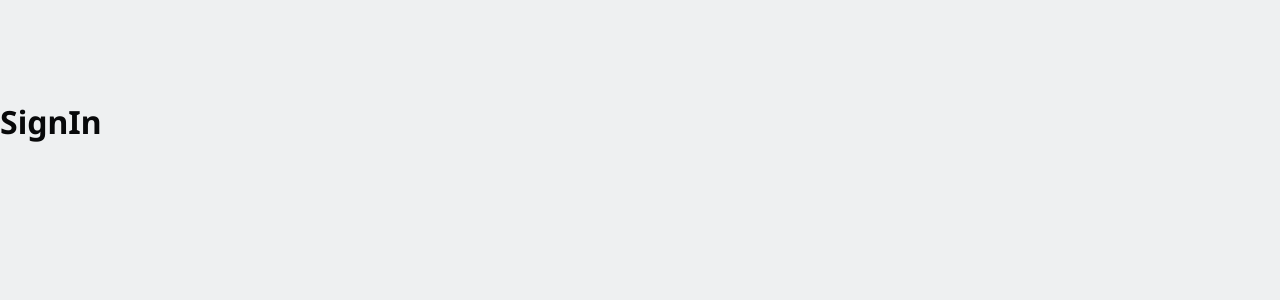
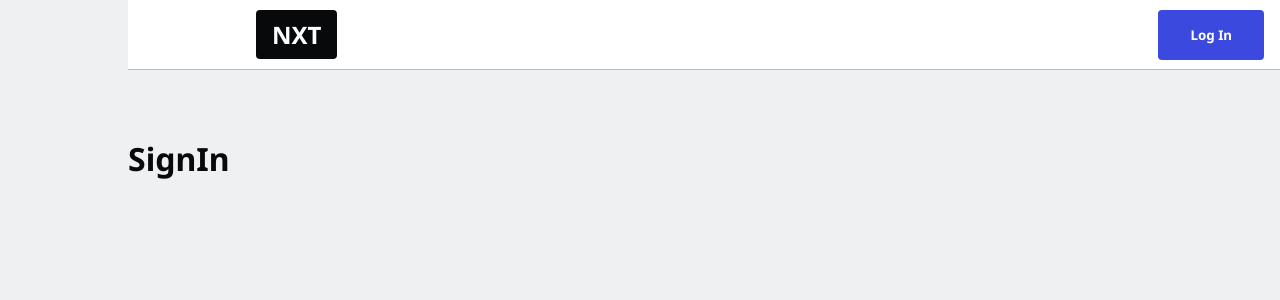
Before and after one commit to Chiradeep-Banik/Learning_React, a Next.js app in the folder project_3-fireship.io-course/: page /enter in a window 1280 px wide. Shown: the top 300 px of the page. Built offline with nearby package versions, Linux system fonts and the light colour scheme.

Commit message:
Adedd navbar and toaster to project

```diff
--- a/project_3-fireship.io-course/components/NavBar.tsx
+++ b/project_3-fireship.io-course/components/NavBar.tsx
@@ -1 +1,43 @@
-export default function NavBar() { };
+import Link from 'next/link';
+
+
+export default function NavBar({ user, userName }) {
+    // const user: User = {
+    //     photoUrl: ''
+    // };
+    // const userName: string = null;
+
+    return (
+        <nav className='navbar'>
+            <ul>
+                <li>
+                    <Link href='/'>
+                        <button className='btn-logo'>NXT</button>
+                    </Link>
+                </li>
+                {user && (
+                    <>
+                        <li className='push-left'>
+                            <Link href='/admin'>
+                                <button className="btn-blue">Write Posts</button>
+                            </Link>
+                        </li>
+                        <li>
+                            <Link href={`/${userName}`}>
+                                <img src={user?.photoUrl} />
+                            </Link>
+                        </li>
+                    </>
+                )}
+                {!user && (
+                    <li>
+                        <Link href='/enter'>
+                            <button className="btn-blue">Log In</button>
+                        </Link>
+                    </li>
+                )}
+            </ul>
+        </nav>
+    );
+
+};
--- a/project_3-fireship.io-course/package.json
+++ b/project_3-fireship.io-course/package.json
@@ -12,7 +12,8 @@
     "next": "12.0.4",
     "react": "17.0.2",
     "react-dom": "17.0.2",
-    "react-firebase-hooks": "^4.0.1"
+    "react-firebase-hooks": "^4.0.1",
+    "react-hot-toast": "^2.1.1"
   },
   "devDependencies": {
     "@types/node": "^16.11.7",
--- a/project_3-fireship.io-course/pages/_app.tsx
+++ b/project_3-fireship.io-course/pages/_app.tsx
@@ -1,7 +1,13 @@
-import '../styles/globals.css'
+import '../styles/globals.css';
+import { Toaster } from 'react-hot-toast';
 
 function MyApp({ Component, pageProps }) {
-  return <Component {...pageProps} />
+	return (
+		<div>
+			<Component {...pageProps} />
+			<Toaster />
+		</div>
+	);
 }
 
 export default MyApp
--- a/project_3-fireship.io-course/pages/enter.tsx
+++ b/project_3-fireship.io-course/pages/enter.tsx
@@ -1,5 +1,8 @@
+import NavBar from '../components/NavBar';
+
 let EnterPage = () => {
     return (<main>
+        <NavBar user='' userName='' />
         <h1>SignIn</h1>
     </main>);
 };
--- a/project_3-fireship.io-course/pages/index.tsx
+++ b/project_3-fireship.io-course/pages/index.tsx
@@ -1,9 +1,10 @@
-import styles from '../styles/Home.module.css';
 import Link from 'next/link';
 import Loader from '../components/Loader';
+import NavBar from '../components/NavBar';
 
 export default function Home() {
 	return (<div>
+		<NavBar user='' userName='' />
 		<Link href={{
 			pathname: '/[username]',
 			query: {
--- a/project_3-fireship.io-course/styles/globals.css
+++ b/project_3-fireship.io-course/styles/globals.css
@@ -8,8 +8,8 @@
   --color-green: #3bdf72;
   --color-gray: #b5bdc4;
 }
-
-html,body {
+html,
+body {
   padding: 0;
   margin: 0;
   font-family: 'Noto Sans', sans-serif;
@@ -18,19 +18,245 @@ html,body {
   margin-top: 50px;
 }
 
+
+
+main {
+  padding: 1rem 10vw;
+}
+
+h1 { font-size: 2rem; }
+h2 { font-size: 1.5rem; }
+h2 { font-size: 1.25rem; }
+
+a {
+  color: inherit;
+  text-decoration: none;
+  cursor: pointer;
+}
+
+* {
+  box-sizing: border-box;
+}
+
+img {max-width: 100%;}
+
+input {
+  display: inline-block;
+  outline: none;
+  border: none;
+  font-size: 1.5rem;
+  width: 100%;
+  padding: 5px 10px;
+}
+
+fieldset {
+  border: none;
+  padding: 1rem 0;
+  font-size: 1.25rem;
+}
+
+code {
+  overflow-x: scroll;
+}
+
+/* Navbar */
+
+.navbar {
+  height: 70px;
+  width: 100%;
+  background: white;
+  color: var(--colors-text);
+  position: fixed;
+  top: 0;
+  padding: 0 10vw;
+  font-weight: bold;
+  border-bottom: 1px solid var(--color-gray);
+  z-index: 99;
+}
+
+.navbar ul {
+  list-style-type: none;
+  margin: 0;
+  padding: 0;
+  display: flex;
+  align-items: center;
+  justify-content: space-between;
+  height: 100%;
+}
+
+.navbar img {
+  border-radius: 50%;
+  width: 50px;
+  height: 50px;
+  cursor: pointer;
+}
+
+.navbar li {
+  border-radius: 50%;
+
+}
+
+/* Buttons */
+
+.btn, button {
+  background-color: var(--color-gray);
+  border: none;
+  color: var(--color-text);
+  padding: 1rem 2rem;
+  display: flex;
+  align-items: center;
+  text-align: center;
+  justify-content: center;
+  text-decoration: none;
+  font-family: 'Noto Sans', sans-serif;
+  font-weight: bold;
+  border-radius: 0.25rem;
+  cursor: pointer;
+  margin: 0.5rem 1rem 0.5rem 0;
+}
+
+@media only screen and (max-width: 768px) {
+  button {
+    padding: 0.5rem 1rem;
+    font-size: 0.8rem;
+  }
+}
+
+
+button:hover {
+  filter: brightness(90%);
+}
+
+button:disabled,
+button[disabled]{
+  filter: brightness(80%);
+  cursor: not-allowed;
+}
+
+button.btn-blue {
+  background-color: var(--color-blue);
+  color: white;
+}
+
+button.btn-red {
+  background-color: var(--color-red);
+  color: white;
+}
+
+button.btn-green {
+  background-color: var(--color-green);
+  color: white;
+}
+
+button.btn-google {
+  background-color: white;
+  color: var(--color-text);
+}
+
+.btn-google img {
+  width: 30px;
+  margin-right: 10px;
+}
+
+button.btn-logo {
+  background-color: var(--color-text);
+  color: white;
+  text-transform: uppercase;
+  font-size: 1.5rem;
+  padding: 0.5rem 1rem;
+}
+
+/* Cards */
+
+.card {
+  padding: 2rem;
+  margin: 1rem 0;
+  background-color: white;
+  border: 1px solid var(--color-gray);
+  border-radius: 8px;
+}
+
+.card footer {
+  display: flex;
+}
+
+.card-img-center {
+  width:20%;
+  display:block;
+  margin:auto;
+  border-radius: 50%;
+  max-width: 150px;
+}
+
+.card-info {
+  color: white;
+  background: var(--color-blue);
+}
+
 /* Loader */
 
-.loader{
-    background-color: var(--color-bg);
-    width:50px;
-    height:50px;
-    border-radius:50%;
+.loader {
   border: 10px solid var(--color-bg);
   border-top: 10px solid var(--color-blue);
-    animation: spin 2s infinite;
+  border-radius: 50%;
+  width: 50px;
+  height: 50px;
+  animation: spin 2s linear infinite;
 }
 
 @keyframes spin {
   0% { transform: rotate(0deg); }
   100% { transform: rotate(360deg); }
 }
+
+/* File uploads */
+
+input[type="file"] {
+  display: none;
+}
+
+.upload-snippet {
+  width: 75%;
+    margin-left: auto;
+    background: white;
+    padding: 5px;
+    margin: 5px 0;
+}
+/* Utilities */
+
+.push-left {
+  margin-left: auto;
+}
+
+.text-sm {
+  font-size: 0.85rem;
+}
+
+.text-danger {
+  font-weight: bold;
+  color: var(--color-red);
+}
+
+.text-success {
+  font-weight: bold;
+  color: var(--color-green);
+}
+
+.text-info {
+  font-weight: bold;
+  color: var(--color-blue);
+}
+
+.box {
+  display: flex;
+  justify-content: space-between;
+}
+
+.box-center {
+  display: flex;
+  flex-direction: column;
+  align-content: center;
+  text-align: center;
+}
+
+.hidden { display:  none; }
```
Also changed, not shown: project_3-fireship.io-course/lib/firebase.ts (line endings or trailing spaces), 1 other file (tests, documents, lock files or other folders). Lines whose indentation alone changed are shown as unchanged.
